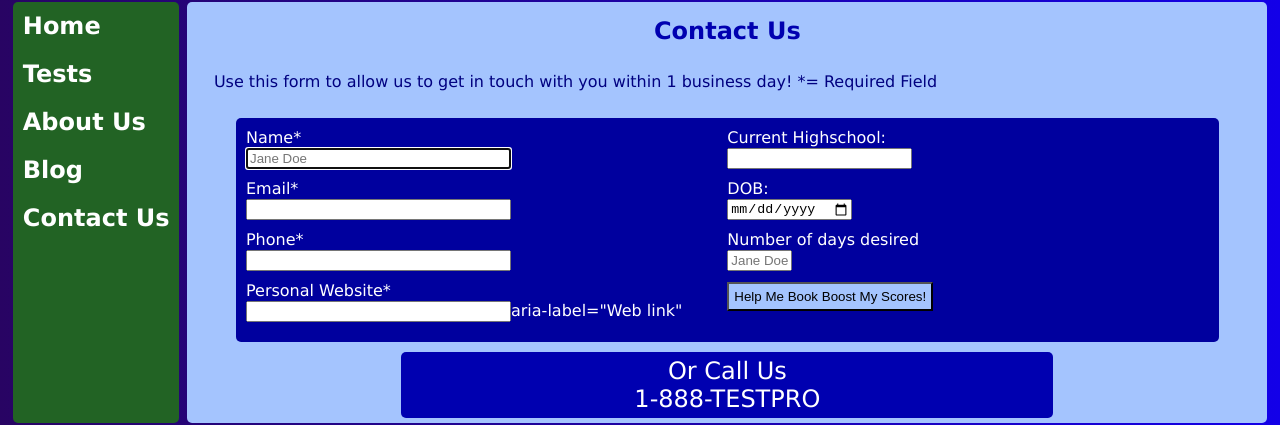
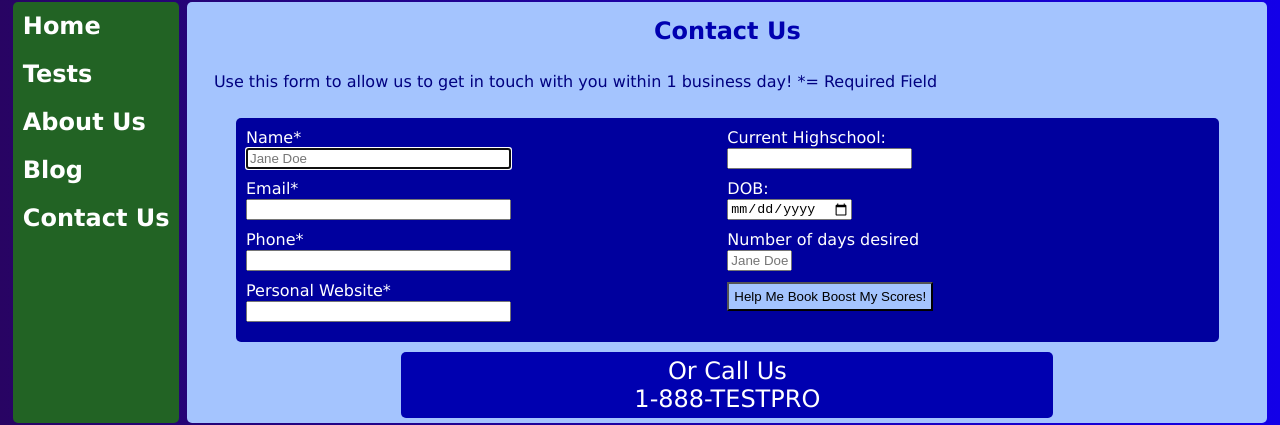
Before and after one commit to 22314/TestPrepPros, a plain HTML site: page contact.html in a window 1280 px wide. Shown: the part 160-585 px from the top of the page. Drawn offline with nearby package versions, Linux system fonts and the light colour scheme.

Commit message:
Update contact.html

```diff
--- a/contact.html
+++ b/contact.html
@@ -37,7 +37,7 @@
       Name*<br><input type="text" size="30" placeholder="Jane Doe" autofocus required name="fullname" aria-label="Full Legal Name"><br>
       Email*<br><input type="email" size="30" required name="email" aria-label="Email"><br>
       Phone*<br><input type="tel" size="30" required name="tel" aria-label="Cell Number"><br>
-      Personal Website*<br><input type="URL" size="30" required name="URL">aria-label="Web link"<br>
+      Personal Website*<br><input type="URL" size="30" required name="URL" aria-label="Personal Website"><br>
 
 
 
```
